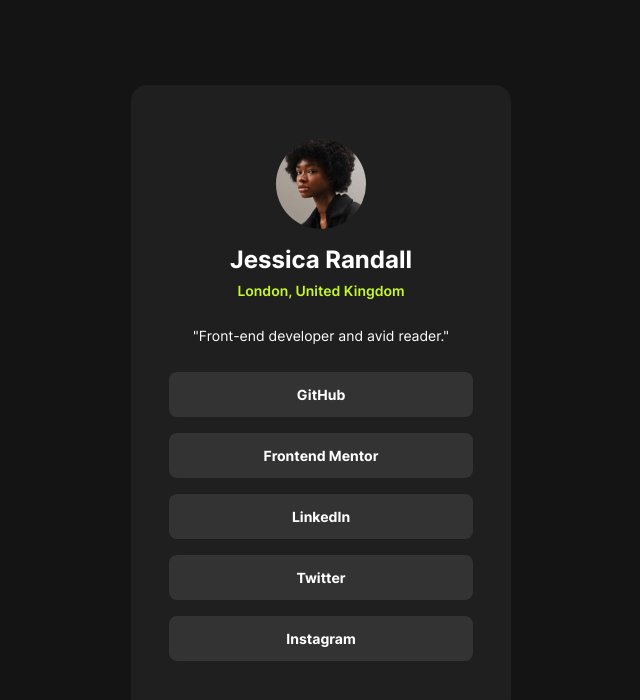
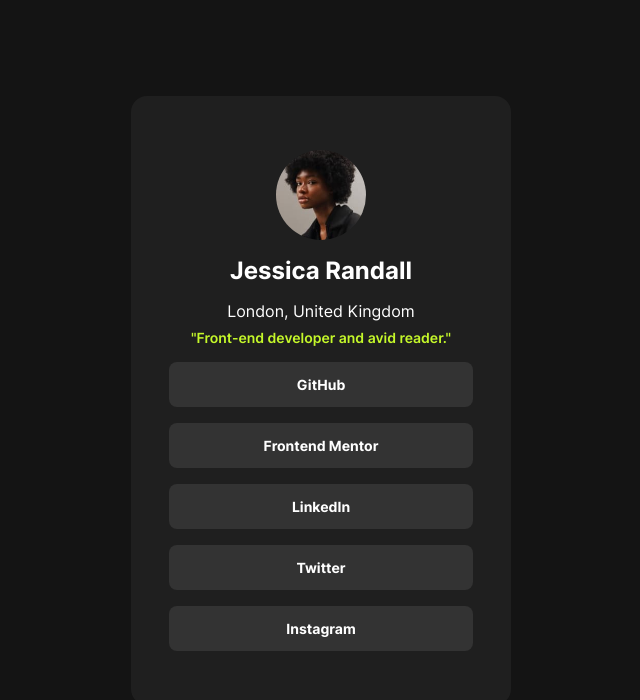
Before and after one commit to javascriptor1/social-links-profile, a React (Create React App) app: page / in a window 1280 px wide. Shown: the top 700 px of the page, without its empty margins (319-959 px from the left). Built offline with nearby package versions, Linux system fonts and the light colour scheme.

Commit message:
change p tag to h1

```diff
--- a/src/components/ProfileDetails/ProfileDetails.css
+++ b/src/components/ProfileDetails/ProfileDetails.css
@@ -1,4 +1,4 @@
-p:nth-of-type(1){
+h1{
     font-size: 1.5rem;
     font-weight: 700;
 }
--- a/src/components/ProfileDetails/ProfileDetails.jsx
+++ b/src/components/ProfileDetails/ProfileDetails.jsx
@@ -4,7 +4,7 @@
 const ProfileDetails = () => {
   return (
     <>
-      <p>Jessica Randall</p>
+      <h1>Jessica Randall</h1>
       <p>London, United Kingdom</p>
       <p>"Front-end developer and avid reader."</p>
     </>
```
